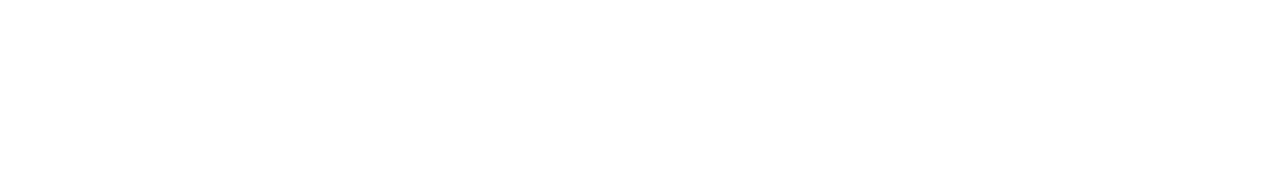
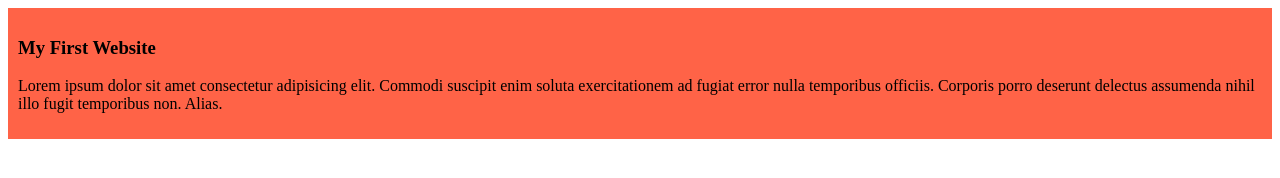
Before and after one commit to TarekHasanRafi25/my-simple-website, a plain HTML site: page index.html in a window 1280 px wide. Drawn offline with Linux system fonts and the light colour scheme.

Commit message:
added the first blog

```diff
--- a/index.html
+++ b/index.html
@@ -4,8 +4,12 @@
     <meta charset="UTF-8">
     <meta name="viewport" content="width=device-width, initial-scale=1.0">
     <title>My Simple Website</title>
+    <link rel="stylesheet" href="styles/blogs.css">
 </head>
 <body>
-
+    <div>
+        <h3>My First Website</h3>
+        <p>Lorem ipsum dolor sit amet consectetur adipisicing elit. Commodi suscipit enim soluta exercitationem ad fugiat error nulla temporibus officiis. Corporis porro deserunt delectus assumenda nihil illo fugit temporibus non. Alias.</p>
+    </div>
 </body>
 </html>
--- /dev/null
+++ b/styles/blogs.css
@@ -0,0 +1,4 @@
+div{
+    background-color: tomato;
+    padding: 10px;
+}
```
